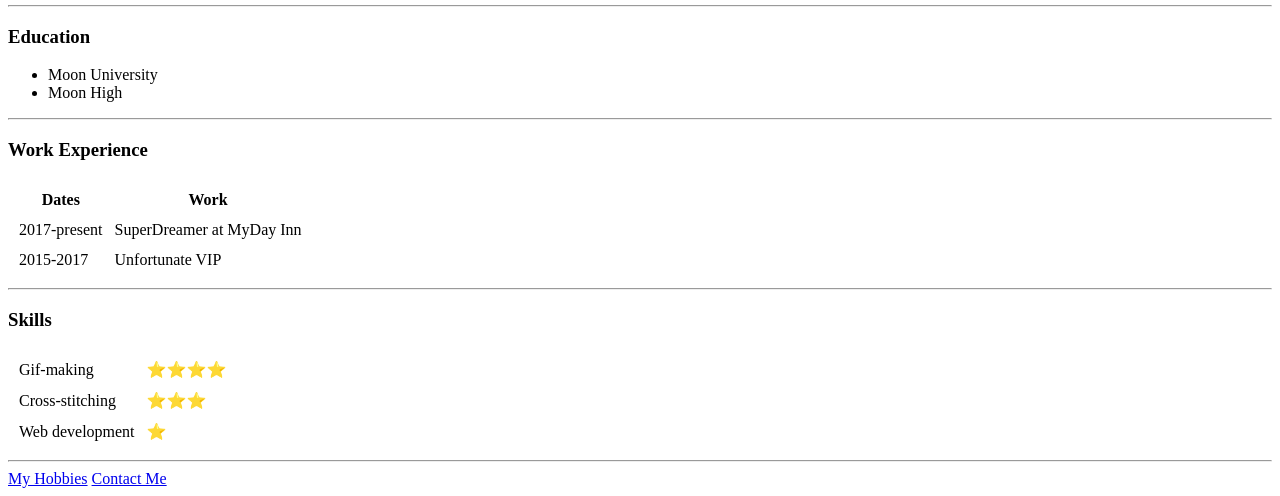
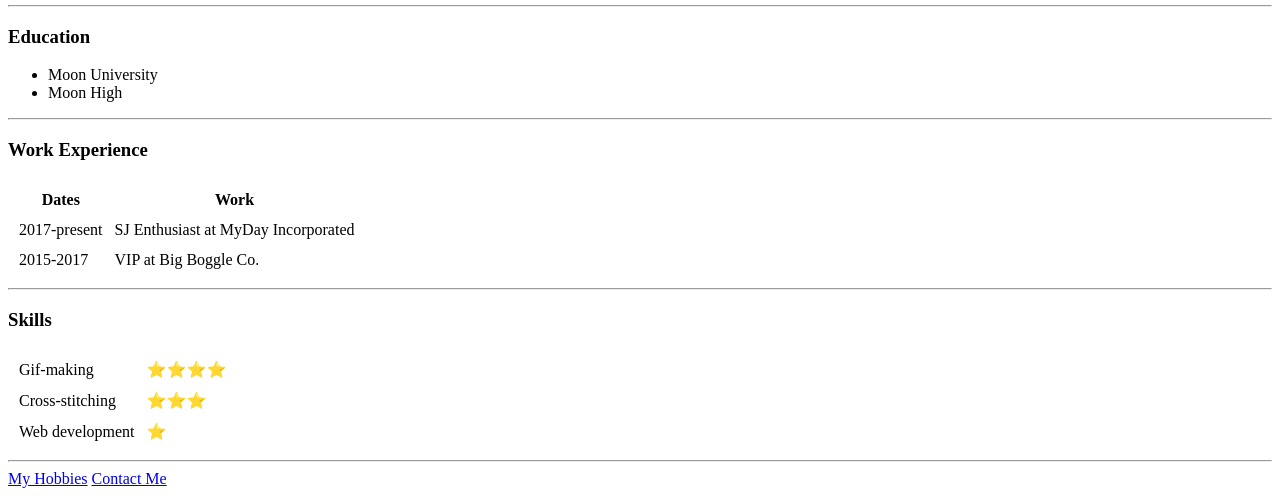
Before and after one commit to amandav6527/cv, a plain HTML site: page index.html in a window 1280 px wide. Shown: the part 357-853 px from the top of the page. Drawn offline with Linux system fonts and the light colour scheme.

Commit message:
Update index.html

```diff
--- a/index.html
+++ b/index.html
@@ -35,11 +35,11 @@
 <tbody>
   <tr>
       <td>2017-present</td>
-      <td>SuperDreamer at MyDay Inn</td>
+      <td>SJ Enthusiast at MyDay Incorporated</td>
   </tr>
     <tr>
       <td>2015-2017</td>
-      <td>Unfortunate VIP</td>
+      <td>VIP at Big Boggle Co.</td>
     </tr>
 </tbody>
 <tfoot>
```
